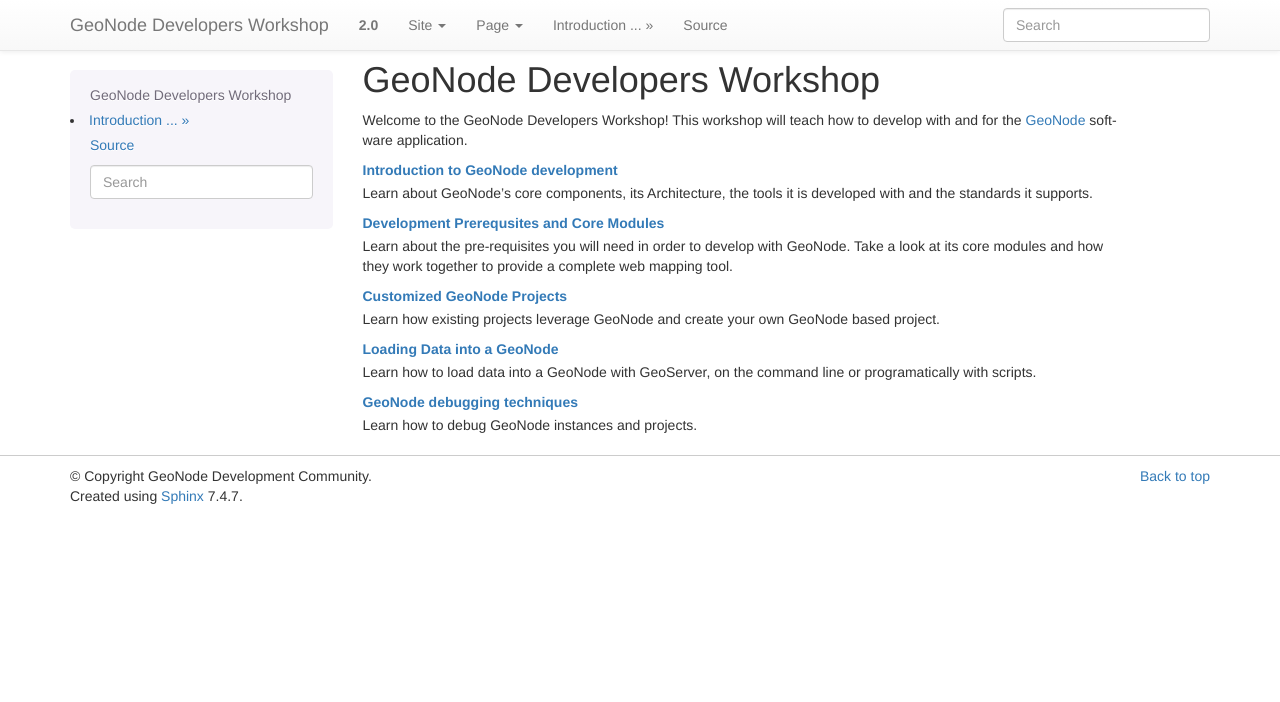
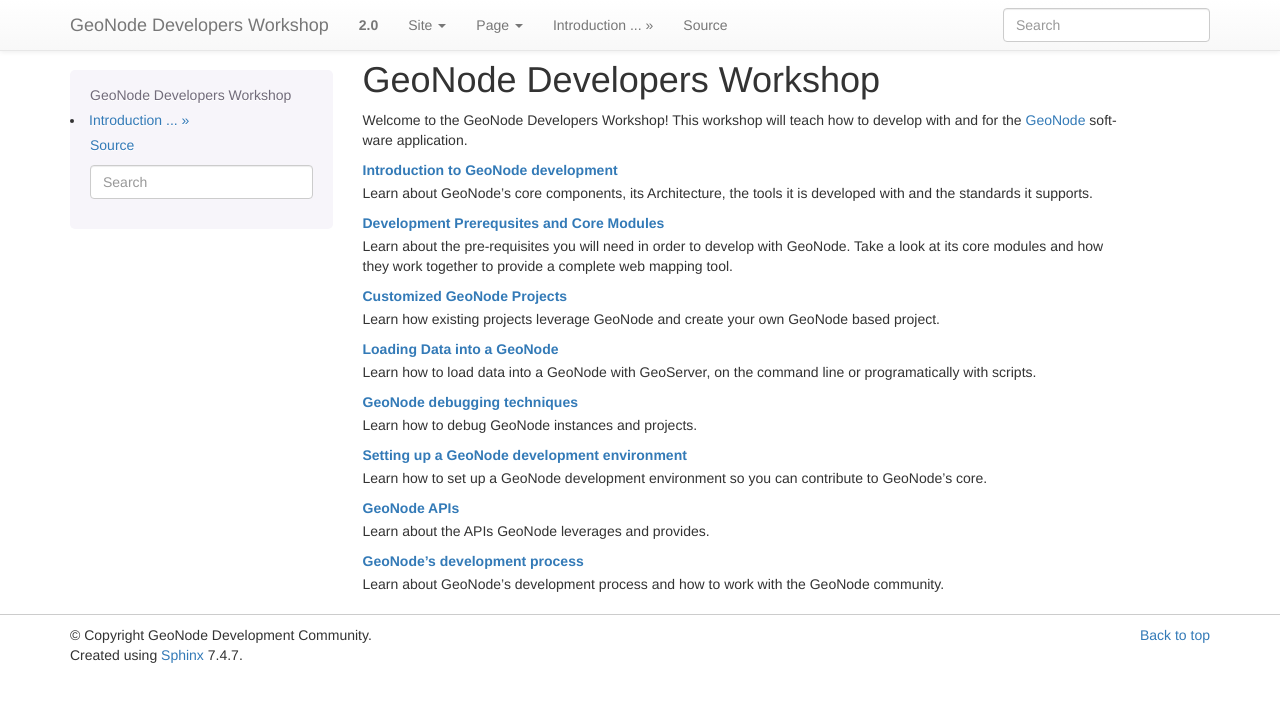
Before and after one commit to lucacasagrande/geonode-workshops, a Sphinx documentation site: the page built from devel/doc/index.rst, in a window 1280 px wide. Shown: the top 702 px of the page. Built offline with Sphinx 7.4.7, drawn with Linux system fonts in a browser that asks for light colours.

Commit message:
Uncomment a few sections in developers index.rst

```diff
--- a/devel/doc/index.rst
+++ b/devel/doc/index.rst
@@ -21,13 +21,13 @@
 :ref:`debug`
   Learn how to debug GeoNode instances and projects.
 
-.. :ref:`envsetup`
+:ref:`envsetup`
   Learn how to set up a GeoNode development environment so you can contribute to GeoNode's core.
 
-.. :ref:`api`
+:ref:`api`
   Learn about the APIs GeoNode leverages and provides.
 
-.. :ref:`process`
+:ref:`process`
   Learn about GeoNode's development process and how to work with the GeoNode community.
 
 .. toctree::
@@ -38,6 +38,6 @@
    projects/index
    data/index
    debug/index
-..   api/index
-..   envsetup/index
-..   process/index
+   api/index
+   envsetup/index
+   process/index
```
